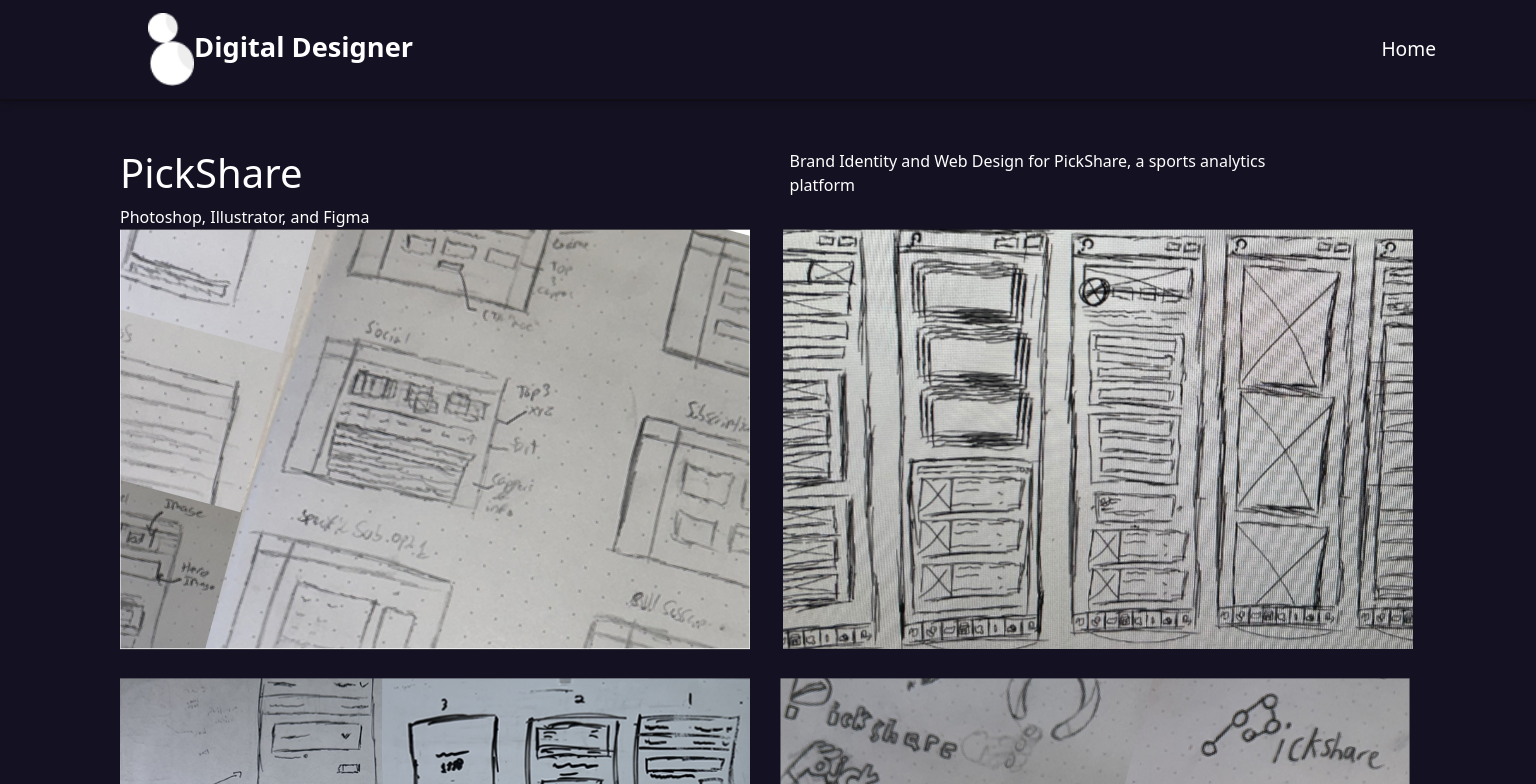
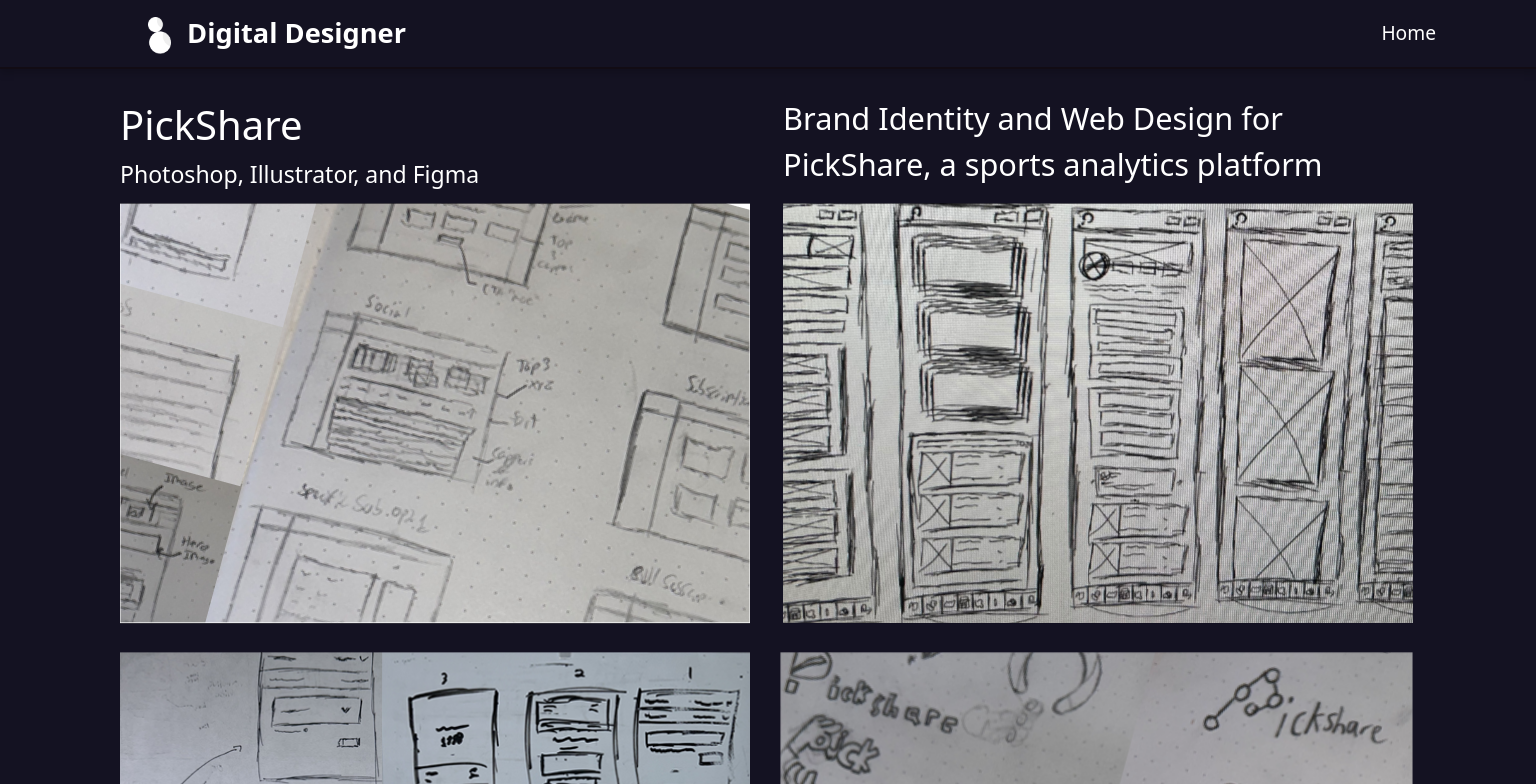
Before and after one commit to Zarfaa/Portfolio_Project, a React (Create React App) app: page /CaseStudy1 in a window 1536 px wide. Shown: the top 784 px of the page. Built offline with nearby package versions, Linux system fonts and the light colour scheme.

Commit message:
final updates

```diff
--- a/src/Components/Header.css
+++ b/src/Components/Header.css
@@ -31,14 +31,14 @@
 
 @media screen and (max-width:768px){
     .logo {
-      width: 3vw;
+      width: 2vw;
     }
 }
 
 
 @media screen and (min-width:1440px){
     .logo {
-      width: 3vw;
+      width: 1.5vw;
     }
 
     .marginRight{
--- a/src/Components/Header.jsx
+++ b/src/Components/Header.jsx
@@ -50,7 +50,7 @@
     <nav className="navbar navbar-expand-lg">
       <div className="container-fluid">
         <a className="navbar-brand marginLeft" href="/">
-          <img className="logo" src={Logo} alt="logo" />
+          <img className="logo me-3" src={Logo} alt="logo" />
           Digital Designer
         </a>
         <button
--- a/src/Pages/CV/CV.css
+++ b/src/Pages/CV/CV.css
@@ -6,7 +6,7 @@
 .Flex{
     display: flex;
     justify-content: space-between;
-    margin: 2% 10em;
+    margin: 2% 6em;
     gap: 15%;
     flex-wrap: wrap
 }
@@ -15,7 +15,7 @@
     display: flex;
     justify-content: space-between;
     align-items: center;
-    margin: 2%  5em;
+    margin: 2%  3em;
     gap: 4%;
     flex-wrap: wrap
 }
--- a/src/Pages/Contact/Contact.css
+++ b/src/Pages/Contact/Contact.css
@@ -46,7 +46,7 @@
         font-weight: 800;
         font-size: 3rem;
         color: rgb(109, 109, 109);
-        margin-left: 1%;
+        margin-left: 38%;
     }
 
 }
--- a/src/Pages/Portfolio/CaseStudy.css
+++ b/src/Pages/Portfolio/CaseStudy.css
@@ -8,7 +8,14 @@
 }
 
 .Margin{
-    margin-left: 10%;
+    margin-left: 9.5%;
+    margin-top: 2%;
+    font-size: 2vw;
+    font-weight: 500;
+}
+
+.Text-bold{
+    font-size: 1.5vw;
 }
 
 @media screen and (min-width:1440px) {
--- a/src/Pages/Portfolio/CaseStudy1.jsx
+++ b/src/Pages/Portfolio/CaseStudy1.jsx
@@ -14,10 +14,10 @@
     return (
         <>
         <div className='container'>
-            <div className='d-flex mt-5'>
-                <div className='col-md-5 '>
-                    <h1 className='text-start'>PickShare</h1>
-                    <span>Photoshop, Illustrator, and Figma</span>
+            <div className='d-flex '>
+                <div className='col-md-5 mt-3 '>
+                    <h1 className='text-start mt-3'>PickShare</h1>
+                    <span className="Text-bold">Photoshop, Illustrator, and Figma</span>
                 </div>
                 <div className='col-md-5 Margin'>
                     <p>Brand Identity and Web Design for PickShare, a sports analytics platform</p>
@@ -37,26 +37,26 @@
                     <img src={Image3} alt='Project 3' className='img-fluid' />
                 </div>
                 <div className='col-md-6 mb-1'>
-                    <img src={Image4} alt='Project 4' className='img-fluid' />
+                    <img src={Image4} alt='Project 4' className='img-fluid' style={{width: "99.5%"}} />
                 </div>
 
                 <div className='col-md-12 mb-1'>
-                    <img src={Image5} alt='Project 5' className='img-fluid' />
+                    <img src={Image5} alt='Project 5' className='img-fluid' style={{width: "99.7%"}} />
                 </div>
 
                 <div className='col-md-12 mb-1'>
-                    <img src={Image6} alt='Project 6' className='img-fluid' />
+                    <img src={Image6} alt='Project 6' className='img-fluid' style={{width: "99.7%"}} />
                 </div>
 
                 <div className='col-md-6 mb-1'>
                     <img src={Image7} alt='Project 7' className='img-fluid' />
                 </div>
-                <div className='col-md-6 mb-4'>
-                    <img src={Image8} alt='Project 8' className='img-fluid' />
+                <div className='col-md-6 mb-1'>
+                    <img src={Image8} alt='Project 8' className='img-fluid' style={{width: "99.5%"}} />
                 </div>
 
                 <div className='col-md-12 mb-1'>
-                    <img src={Image9} alt='Project 9' className='img-fluid' />
+                    <img src={Image9} alt='Project 9' className='img-fluid' style={{width: "99.6%"}}/>
                 </div>
             </div>
             </div>
--- a/src/Pages/Portfolio/CaseStudy2.jsx
+++ b/src/Pages/Portfolio/CaseStudy2.jsx
@@ -10,10 +10,10 @@
 const CaseStudy2 = () => {
     return (
         <div className='container' >
-            <div className='d-flex mt-5'>
+            <div className='d-flex mt-5 mb-3'>
                 <div className='col-md-5 '>
                     <h1>Personal Portfolio</h1>
-                    <span>Photoshop and Figma</span>
+                    <span className="Text-bold">Photoshop and Figma</span>
                 </div>
                 <div className='col-md-5 Margin '>
                     <p >Web Design for my personal portfolio</p>
@@ -29,7 +29,7 @@
                 </div>
 
                 <div className='col-md-12 mb-1'>
-                    <img src={Image5} alt='Project 5' className='img-fluid' />
+                    <img src={Image5} alt='Project 5' className='img-fluid' style={{width: "99.5%"}} />
                 </div>
 
                 <div className='col-md-6 mb-1'>
--- a/src/Pages/Portfolio/CaseStudy3.jsx
+++ b/src/Pages/Portfolio/CaseStudy3.jsx
@@ -7,10 +7,10 @@
     return (
         <>
         <div className='container'>
-            <div className='d-flex  mt-5'>
+            <div className='d-flex mt-5 mb-3'>
                 <div className='col-md-5  '>
                     <h1 >Optic Software</h1>
-                    <span >Figma</span>
+                    <span className="Text-bold ">Figma</span>
                 </div>
                 <div className='col-md-5 Margin'>
                 <p >Ui Design for automation tool</p>
@@ -26,7 +26,7 @@
                 </div>
 
                 <div className='col-md-12 mb-1'>
-                    <img src={Image3} alt='Project 5' className='img-fluid' />
+                    <img src={Image3} alt='Project 5' className='img-fluid' style={{width: "99.4%"}}/>
                 </div>
 
 
--- a/src/Pages/Portfolio/Portfolio.css
+++ b/src/Pages/Portfolio/Portfolio.css
@@ -40,3 +40,22 @@
 .full-viewport{
   width: 100%;
 }
+
+@media screen and (min-width: 1440px){
+  .Overlay {
+    position: absolute;
+    top: 0;
+    left: 0;
+    width: 98%;
+    margin-left: 1%;
+    height: 100%;
+    background-color: rgba(109, 109, 109 , 0.5);
+    font-size: 2vw;
+    color: #fff;
+    display: flex;
+    align-items: center;
+    justify-content: center;
+    opacity: 0;
+    transition: opacity 0.3s ease;
+  }
+}
```
